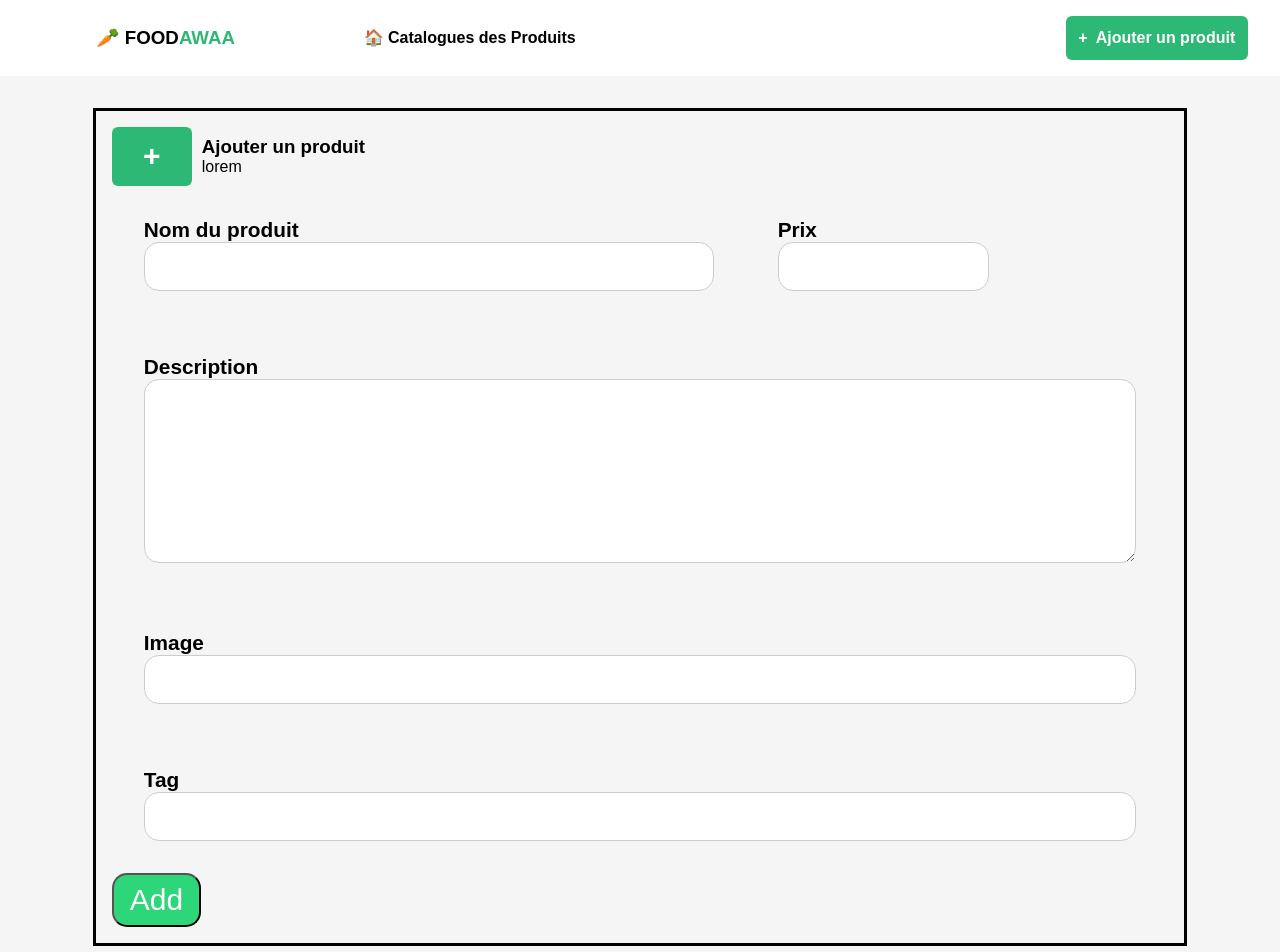
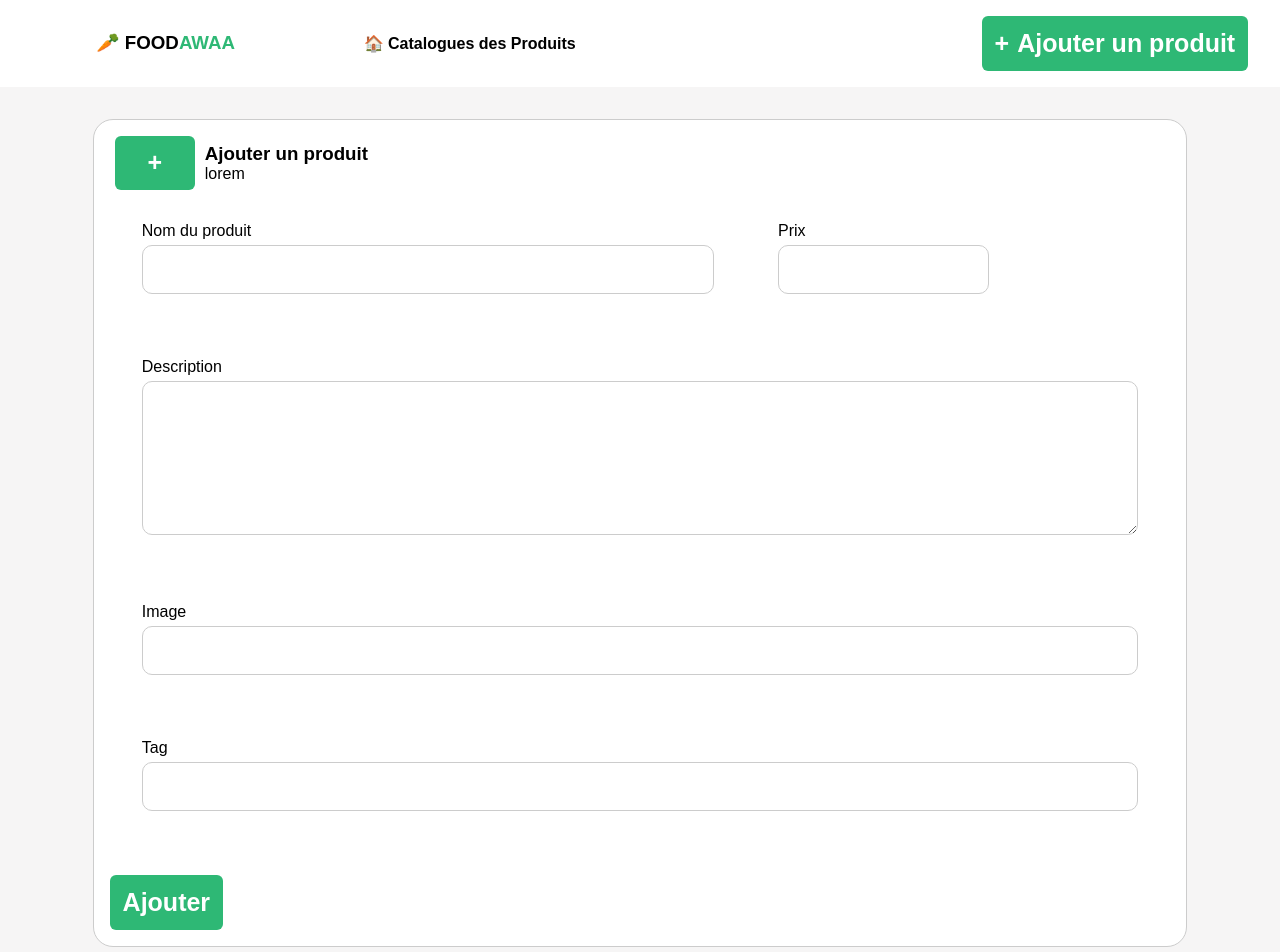
Before and after one commit to Mirak005/products-management, a React (Create React App) app: page /products/create in a window 1280 px wide. Shown: the top 952 px of the page. Built offline with nearby package versions, Linux system fonts and the light colour scheme.

Commit message:
feat: alert component

```diff
--- a/src/App.css
+++ b/src/App.css
@@ -9,6 +9,7 @@
   --blue: #3e54de;
   --light-green: #2eb87541;
   --light-blue: #3e53de5e;
+  --warning: rgb(209, 25, 25);
   --white: white;
   --light-gray: rgba(245, 244, 244, 0.836);
   --secondary: #6e7191;
@@ -55,8 +56,6 @@ p {
   min-width: 5rem;
 }
 
-
-
 .btn:hover {
   transform: translateY(-2px);
   box-shadow: 1px 3px 3px 0px rgb(0 0 0 / 27%);
@@ -68,6 +67,9 @@ p {
 
 .bg-blue {
   background-color: var(--blue);
+}
+.bg-warning {
+  background-color: var(--warning);
 }
 .bg-white {
   background-color: var(--white);
@@ -90,16 +92,16 @@ p {
 }
 
 label {
-  font-size: 1.3em;
-  font-weight: bold;
+  font-size: 1em;
 }
 
 input,
 textarea {
-  border-radius: 15px;
+  border-radius: 10px;
   border: 1px solid #ccc;
   outline: 0;
   padding: 1rem;
+  margin-top: 5px;
   width: 100%;
 }
 
--- a/src/components/AddEditForm/index.css
+++ b/src/components/AddEditForm/index.css
@@ -1,8 +1,10 @@
 .form-container {
   width: 90%;
   margin: auto;
-  border: solid;
+  border: 1px solid #ccc;
   padding: 1rem;
+  background-color: var(--white);
+  border-radius: 20px;
 }
 
 .form-group {
@@ -14,14 +16,13 @@
   align-items: center;
 }
 
+.form-header > * {
+  margin: 0 5px;
+}
+
 .form-header > span,
 button {
-  color: white;
-  font-size: 30px;
-  padding: 0.5rem 1rem;
-  background-color: rgb(45, 214, 121);
-  border-radius: 15px;
-  margin-right: 10px;
+  font-size: 25px;
 }
 
 .form-group-row {
@@ -33,10 +34,7 @@ button {
   width: 60%;
 }
 
-/*Responsive layout*/
 @media only screen and (max-width: 768px) {
-  /* For mobile phones: */
-
   .form-group-row > * {
     width: 100% !important;
   }
--- a/src/components/AddEditForm/index.tsx
+++ b/src/components/AddEditForm/index.tsx
@@ -1,29 +1,120 @@
-import * as React from 'react';
-import useForm from '../../hooks/useForm';
-import { IProduct } from '../../types';
-import Button from '../Button';
-import './index.css';
+import * as React from 'react'
+import useForm from '../../hooks/useForm'
+import { createProduct } from '../../services/productApi'
+import { IProduct } from '../../types'
+import Alert from '../Alert'
+import Button from '../Button'
+import Chip from '../Chip'
+import './index.css'
 
 type Props = {
-  productData?: IProduct;
-};
+  productData?: IProduct
+}
+
+const initForm: Omit<IProduct, '_id'> = {
+  tags: [],
+  name: '',
+  description: '',
+  image: '',
+  price: '',
+}
+
+const FormError = ({ msg }: { msg: string }) => (
+  <p style={{ color: 'red' }}>{msg}</p>
+)
 
 export default function AddEditForm({ productData }: Props) {
-  const [tags, setTags] = React.useState(productData?.tags || []);
-  const { formData, handleInputChange, handleSubmit } = useForm(
-    productData || {},
-    () => {}
-  );
+  const handleSubmitForm = async () => {
+    try {
+      await createProduct(formData)
+      setWarning({ msg: 'Product Added with success', status: 'success' })
+    } catch (error) {
+      setWarning({ msg: 'Something went wrong', status: 'error' })
+    }
+  }
+  const { formData, setFormData, handleInputChange, handleSubmit } = useForm(
+    productData || initForm,
+    handleSubmitForm
+  )
+  const [tag, setTag] = React.useState('')
 
-  const [tag, setTag] = React.useState('');
+  const [errors, setErrors] = React.useState<Record<string, string | boolean>>({
+    tag: '',
+    name: '',
+    description: '',
+    image: '',
+    price: '',
+    tagExist: false,
+  })
 
-  const onSubmitTag = (e: React.FormEvent<HTMLFormElement>) => {
-    e.preventDefault();
-    setTags([...tags, tag]);
-    setTag('');
-  };
+  const [warning, setWarning] = React.useState<any>({
+    msg: '',
+    status: '',
+  })
+
+  React.useEffect(() => {
+    return () => setFormData(initForm)
+  }, [])
+
+  React.useEffect(() => {
+    if (warning.msg) {
+      setTimeout(() => {
+        setWarning({ msg: '', status: '' })
+      }, 1000)
+    }
+  }, [warning.msg])
+
+  const handleChangeWithErrors = (
+    e: React.ChangeEvent<HTMLInputElement | HTMLTextAreaElement>
+  ) => {
+    const feildName = e.target.name
+    const errorMessage = e.target.validationMessage
+    if (errorMessage) {
+      setErrors((prevErros) => ({ ...prevErros, [feildName]: errorMessage }))
+    } else {
+      setErrors((prevErros) => ({ ...prevErros, [feildName]: '' }))
+    }
+    handleInputChange(e)
+  }
+
+  const handleChangeTag = (e: React.ChangeEvent<HTMLInputElement>) => {
+    const errorMessage = e.target.validationMessage
+    if (errorMessage) {
+      setErrors((prevErros) => ({ ...prevErros, tag: errorMessage }))
+    } else {
+      setErrors((prevErros) => ({ ...prevErros, tag: '' }))
+    }
+    setTag(e.target.value)
+  }
+
+  const handleAddTag = (e: React.KeyboardEvent<HTMLInputElement>) => {
+    if (e.key === 'Enter') {
+      e.preventDefault()
+
+      if (formData.tags.includes(tag)) {
+        setErrors((prevErrors) => ({ ...prevErrors, tagExist: true }))
+      } else {
+        setErrors((prevErrors) => ({ ...prevErrors, tagExist: false }))
+        setFormData((prevForm) => ({
+          ...prevForm,
+          tags: [...prevForm.tags, tag],
+        }))
+        setTag('')
+      }
+    }
+  }
+
+  const removeTag = () => {
+    const filterdTags = formData.tags.filter((currentTag) => currentTag !== tag)
+    setFormData((prevForm) => ({
+      ...prevForm,
+      tags: filterdTags,
+    }))
+  }
+
   return (
     <div className='form-container'>
+      {warning.msg && <Alert msg={warning.msg} status={warning.status} />}
       <div className='form-header'>
         <Button icon='plus'></Button>
         <div>
@@ -31,57 +122,90 @@ export default function AddEditForm({ productData }: Props) {
           <span>lorem</span>
         </div>
       </div>
-      <form
-        onSubmit={(e) => {
-          e.preventDefault();
-          alert('submit');
-        }}
-      >
+      <form onSubmit={handleSubmit}>
         <div className='form-group-row'>
           <div className='form-group'>
             <label>Nom du produit</label>
             <br />
-            <input type='text' />
+            <input
+              type='text'
+              value={formData.name}
+              name='name'
+              required
+              minLength={3}
+              maxLength={50}
+              onChange={handleChangeWithErrors}
+            />
+            {errors.name && <FormError msg={errors.name as string} />}
           </div>
           <div className='form-group'>
             <label>Prix</label>
             <br />
-            <input type='text' />
+            <input
+              type='number'
+              value={formData.price}
+              name='price'
+              step={0.1}
+              required
+              min={0}
+              onChange={handleChangeWithErrors}
+            />
+            {errors.price && <FormError msg={errors.name as string} />}
           </div>
         </div>
         <div className='form-group'>
           <label>Description</label>
           <br />
-          <textarea name='description' rows={10}></textarea>
+          <textarea
+            name='description'
+            value={formData.description}
+            minLength={3}
+            maxLength={300}
+            rows={8}
+            onChange={handleChangeWithErrors}
+          ></textarea>
+          {errors.description && (
+            <FormError msg={errors.description as string} />
+          )}
         </div>
         <div className='form-group'>
           <label>Image</label>
           <br />
-          <input type='text' />
+          <input
+            type='url'
+            name='image'
+            value={formData.image}
+            required
+            onChange={handleChangeWithErrors}
+          />
+          {errors.image && <FormError msg={errors.image as string} />}
         </div>
-      </form>
-      <form onSubmit={onSubmitTag}>
         <div className='form-group'>
           <label>Tag</label>
           <br />
           <input
             type='text'
+            minLength={3}
+            maxLength={50}
             value={tag}
-            onKeyDown={(e) => {
-              if (e.key === 'Enter') {
-                console.log('do validate');
-              }
-            }}
-            onChange={(e) => setTag(e.target.value)}
+            onKeyDown={handleAddTag}
+            onChange={handleChangeTag}
           />
+          {errors.tagExist && <FormError msg='Tag existante' />}
+          {errors.tag && <FormError msg={errors.tag as string} />}
         </div>
-
-        {tags.map((tag) => (
-          <span>{tag}</span>
-        ))}
+        <div className='tags'>
+          {formData.tags.map((tag, i) => (
+            <Chip
+              key={i}
+              text={tag}
+              color={i % 2 === 0 ? 'green' : 'blue'}
+              onClick={removeTag}
+            />
+          ))}
+        </div>
+        <Button type='submit'>Ajouter</Button>
       </form>
-
-      <button>Add</button>
     </div>
-  );
+  )
 }
--- /dev/null
+++ b/src/components/Alert/index.css
@@ -0,0 +1,26 @@
+.alert-container {
+  position: fixed;
+  top: 3%;
+  left: 50%;
+  padding: 0.5rem 1rem;
+  border-radius: 10px;
+  min-width: 200px;
+  display: flex;
+  align-items: center;
+  animation: fade-in ease-in-out 1s;
+}
+
+.alert-container > * {
+  margin: 5px;
+}
+
+@keyframes fade-in {
+  0% {
+    opacity: 0;
+    transform: translateY(50px);
+  }
+
+  100% {
+    opacity: 1;
+  }
+}
--- /dev/null
+++ b/src/components/Alert/index.tsx
@@ -0,0 +1,22 @@
+import React from 'react'
+import './index.css'
+
+type Props = {
+  msg: string
+  status?: 'error' | 'success' | ''
+}
+
+const Alert: React.FC<Props> = ({ msg, status }) => {
+  return (
+    <div
+      className={`alert-container bg-${
+        status === 'success' ? 'green' : 'warning'
+      } text-white`}
+    >
+      <span>&#10004;</span>
+      <p>{msg}</p>
+    </div>
+  )
+}
+
+export default Alert
--- a/src/components/Button/index.css
+++ b/src/components/Button/index.css
@@ -11,6 +11,8 @@
   justify-content: center;
   align-items: center;
   min-width: 5rem;
+  font-size: 25px;
+
 }
 
 .btn:hover {
--- a/src/components/Button/index.tsx
+++ b/src/components/Button/index.tsx
@@ -1,29 +1,31 @@
-import React from 'react';
-import { Link } from 'react-router-dom';
+import React from 'react'
+import { Link } from 'react-router-dom'
 
-import './index.css';
+import './index.css'
 
 type Props = {
-  icon?: 'plus' | 'edit';
-  to?: string;
-  onClick?: () => void;
-  children?: JSX.Element | JSX.Element[] | string | string[];
-};
+  icon?: 'plus' | 'edit'
+  to?: string
+  type?: 'button' | 'submit' | 'reset'
+  children?: JSX.Element | JSX.Element[] | string | string[]
+  onClick?: () => void
+}
 
 const iconHtmlCode = {
   plus: '+',
   edit: '🖉',
-};
+}
 
 const Button: React.FC<Props> = ({
   to = null,
   icon,
   children,
+  type = 'button',
   onClick = () => {},
 }) => {
   if (!to) {
     return (
-      <button onClick={onClick} className='btn bg-green text-white'>
+      <button onClick={onClick} type={type} className='btn bg-green text-white'>
         {icon && (
           <span className={`text-white ${children ? 'icon' : ''}`}>
             {iconHtmlCode[icon]}
@@ -31,7 +33,7 @@ const Button: React.FC<Props> = ({
         )}
         <span>{children}</span>
       </button>
-    );
+    )
   }
 
   return (
@@ -43,7 +45,7 @@ const Button: React.FC<Props> = ({
       )}
       <span>{children}</span>
     </Link>
-  );
-};
+  )
+}
 
-export default Button;
+export default Button
--- a/src/hooks/useForm.tsx
+++ b/src/hooks/useForm.tsx
@@ -1,18 +1,21 @@
-import React from 'react';
+import React from 'react'
 
 const useForm = <T,>(initialState: T, onSubmit: (data: T) => void) => {
-  const [formData, setFormData] = React.useState(initialState);
+  const [formData, setFormData] = React.useState(initialState)
 
-  const handleInputChange = (e: React.ChangeEvent<HTMLInputElement>) => {
-    setFormData({ ...formData, [e.target.name]: e.target.value });
-  };
+  const handleInputChange = (
+    e: React.ChangeEvent<HTMLInputElement | HTMLTextAreaElement>
+  ) => {
+    setFormData({ ...formData, [e.target.name]: e.target.value })
+  }
 
-  const handleSubmit = (e: React.FormEvent<HTMLInputElement>) => {
-    e.preventDefault();
-    onSubmit?.(formData);
-  };
+  const handleSubmit = (e: React.FormEvent<HTMLFormElement>) => {
+    e.preventDefault()
+    console.log({ formData })
+    onSubmit?.(formData)
+  }
 
-  return { formData, handleInputChange, handleSubmit };
-};
+  return { formData , setFormData, handleInputChange, handleSubmit }
+}
 
-export default useForm;
+export default useForm
--- a/src/services/productApi.ts
+++ b/src/services/productApi.ts
@@ -6,7 +6,7 @@ const api = axios.create({
 })
 
 //https://technical-test-frontend.herokuapp.com/api/products?tags[]=burger&vegan
-//https://technical-test-frontend.herokuapp.com/api/products?name=burger
+//https://technical-test-frontend.herokuapp.com/api/products?search=burger
 //TODO add optional query for tags  and add filter by name
 export const getProducts = async (
   startPage: number = 0
@@ -26,6 +26,6 @@ export const updateProduct = async (updatedProduct: IProduct) => {
 }
 
 export const createProduct = async (newProduct: Omit<IProduct, '_id'>) => {
-  const response = (await api.post('/products', newProduct)) as ProductResponse
-  return response.product
+  const { data } = await api.post('/products', newProduct)
+  return data.product
 }
```
Also changed, not shown: src/components/Chip/index.tsx (+12 -12 lines).
